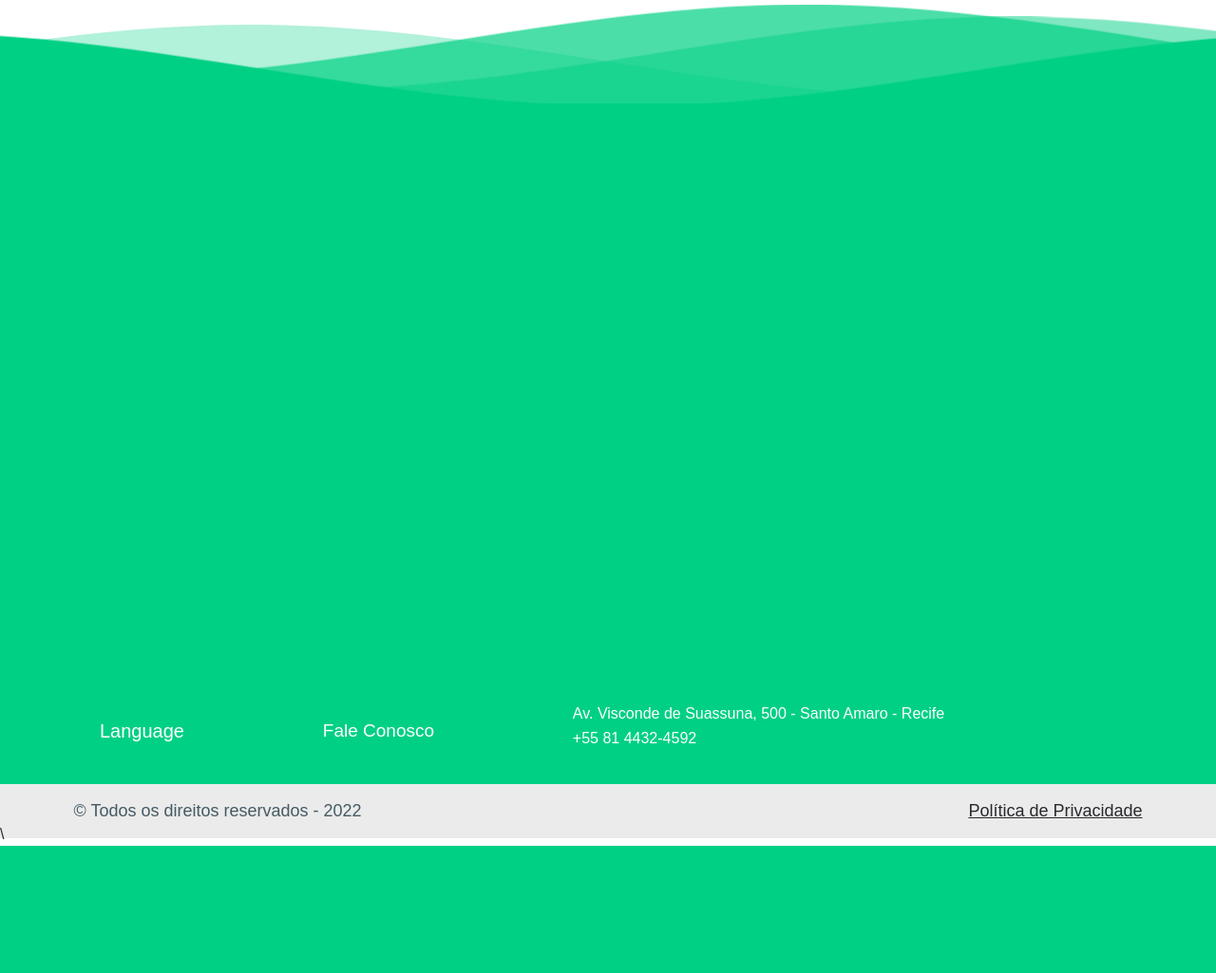
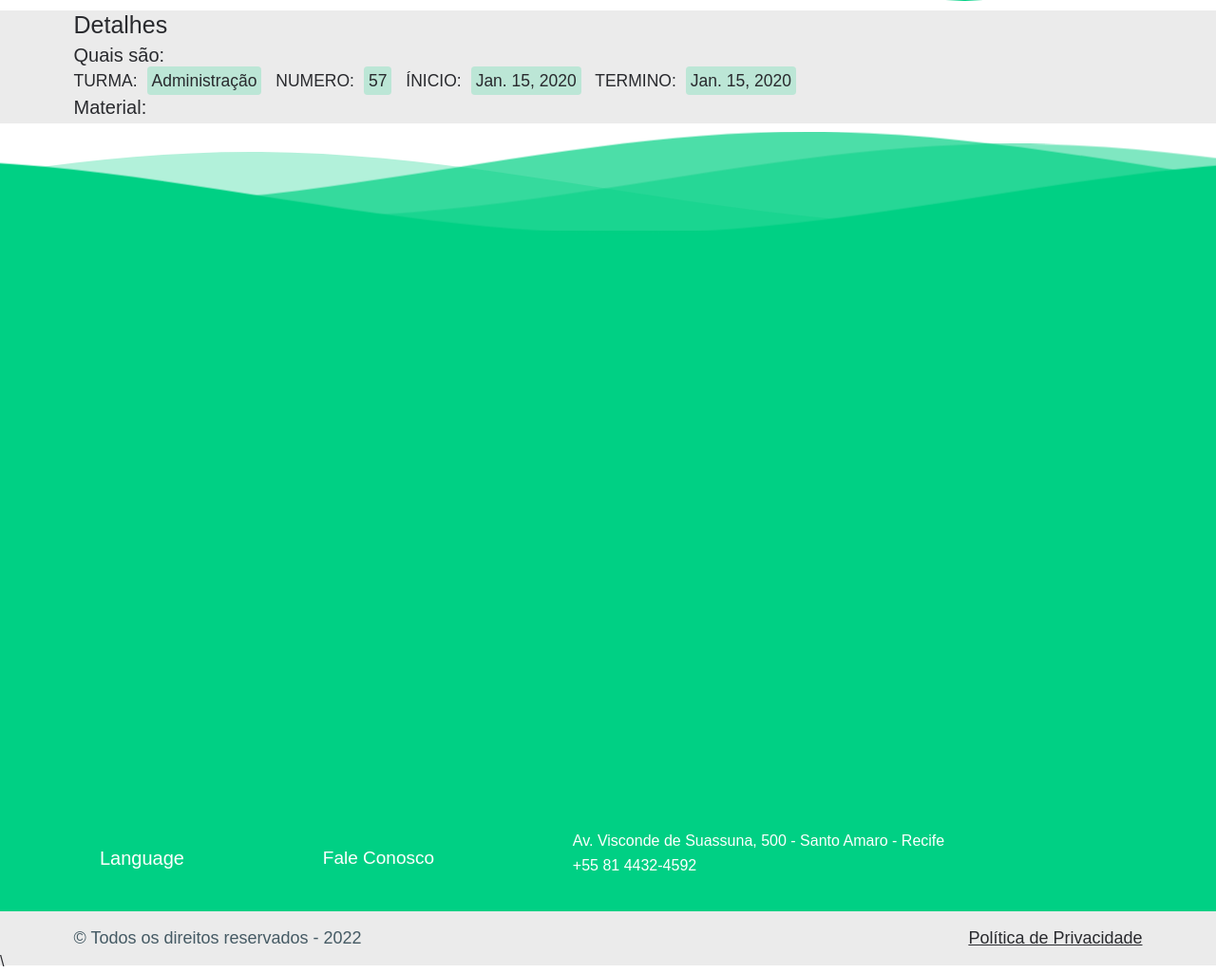
Before and after one commit to rafaelluiis2315/Projeto_Senac, a Django app: page /detalhes/1 in a window 1280 px wide. Shown: the part 469-1494 px from the top of the page at 95% size. Before the commit the page ends 1360 px from the top, so only its background shows below. Run offline with Django 4.2, Linux system fonts and the light colour scheme; data comes from the database, SQL or seed files in the repository; tables that the repository leaves empty hold one stand-in row (values such as "Sample post"); grey boxes marked "Sample" are stand-in pictures; some libraries are stand-ins or nearby versions; some web fonts are replaced.

Commit message:
Continuação da pagina detalhes

```diff
--- a/SENAC_PI/static/css/detalhes.css
+++ b/SENAC_PI/static/css/detalhes.css
@@ -0,0 +1,14 @@
+.div-foto-detalhe {
+    position: relative;
+    width: 366px;
+    height: 350px;
+}
+.div-foto-detalhe div {
+    position: absolute;
+    border: var(--verde-principal) 3px solid;
+    width: inherit;
+    height: inherit;
+    border-radius: 50%;
+    top: -10px;
+    left: -5px;
+}
--- a/SENAC_PI/static/css/estilos-gerais.css
+++ b/SENAC_PI/static/css/estilos-gerais.css
@@ -2,6 +2,7 @@
     --branco: #fff;
     --branco-gelo:  #F5F5F5;
     --verde-principal: #00D084;
+    --verde-claro: rgba(0, 208, 132, 0.2);
     --cinza-claro: #EBEBEB;
     --cinza-medio: #455A64;
     --cinza-escuro: #292A2E;
@@ -55,3 +56,11 @@ button {
     transition-duration: 0.4s;
     transform: translateY(-4px);
 }
+
+.bg-cinza {
+    background-color: var(--cinza-claro);
+}
+
+.bg-verde {
+    background-color: var(--verde-claro);
+}
--- a/SENAC_PI/templates/detalhes.html
+++ b/SENAC_PI/templates/detalhes.html
@@ -13,12 +13,63 @@
 {% endblock stylesheet %}
 
 {% block conteudo %}
+<main>
 
-    <!-- Pegar texto do banco-->
-    <h1>{{projeto.descricao}}</h1>
-    <!-- Pegar Imagem do banco-->
-    <img src="{{projeto.foto.url}}" alt="">
+  <!-- Section principal-->
+  <section>
+    <div class="container d-flex align-items-center justify-content-between">
 
+      <div class="texto-section-principal">
+
+        <h1>Qualquer Coisa</h1> <!-- <h1>{{projeto.nome_projeto}}</h1> -->
+        <h2>Descrição:</h2>
+        <p>Fazer o melhor<br>trabalho possivel<br>sempre foi parte do<br>nosso trabalho.</p> <!--<p>{{projeto.descricao}}</p> -->
+
+      </div>
+
+      <div class="div-foto-detalhe">
+
+        <img class="banner-home" src="{% static 'img/img-detalhes.svg' %}" alt="Banner Home">
+
+        <div></div>
+      </div>
+
+    </div>
+  </section>
+
+  <!-- Section Secundaria -->
+  <section class="bg-cinza">
+
+    <div class="container d-flex align-items-center justify-content-between">
+
+        <div>
+            <h1>Detalhes</h1>
+            <h2>Quais são:</h2>
+
+            <div>
+                <h3>
+                    TURMA:<span class="bg-verde p-2 rounded-2 m-3">{{projeto.eixo}}</span>
+                    NUMERO:<span class="bg-verde p-2 rounded-2 m-3">{{projeto.id_turma.numero_turma}}</span>
+                    ÍNICIO:<span class="bg-verde p-2 rounded-2 m-3">{{projeto.data_inicio}}</span>
+                    TERMINO:<span class="bg-verde p-2 rounded-2 m-3">{{projeto.data_inicio}}</span>
+                </h3>
+            </div>
+
+            <div>
+                <h2>Material:</h2>
+            </div>
+        </div>
+    </div>
+
+  <!-- Section Terciaria -->
+  </section>
+
+  <section class="bg-cinza">
+
+  </section>
+
+
+</main>
 {% endblock conteudo %}
 
 {% block conteudoDestaque %}
```
Also changed, not shown: Caminhos-pegar-info-do-banco.txt (added, +16 -0 lines), SENAC_PI/static/img/img-detalhes.svg (added).
